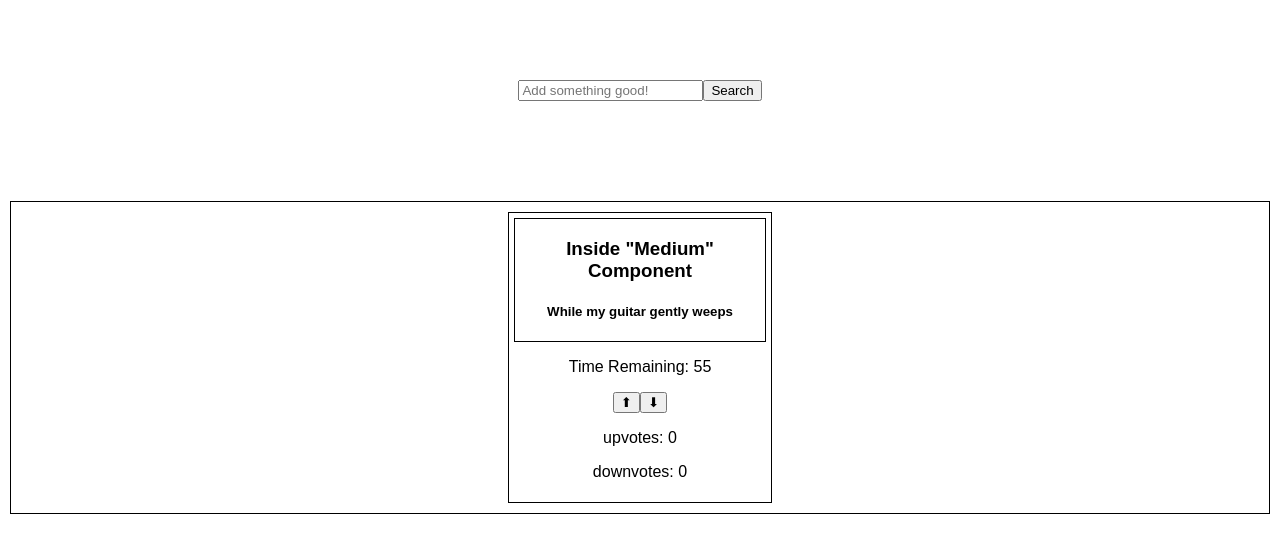
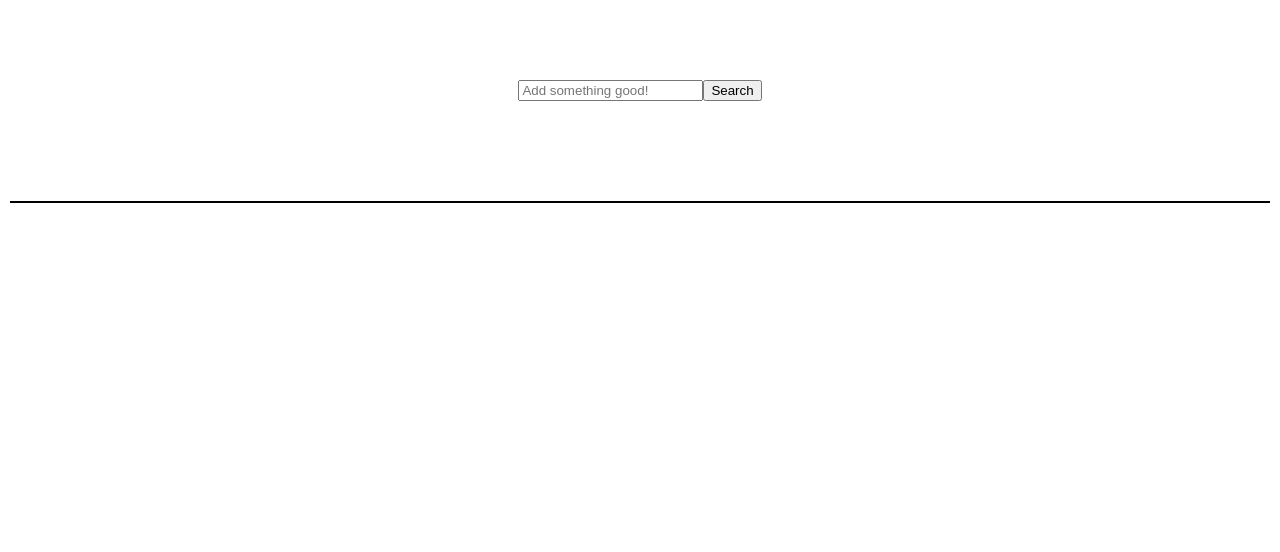
Before and after one commit to LaneMiller/ACGT, a React (Create React App) app: page / in a window 1280 px wide. Shown: the top 552 px of the page. Built offline with nearby package versions, Linux system fonts and the light colour scheme.

Commit message:
setting state with json

```diff
--- a/src/components/Queue.js
+++ b/src/components/Queue.js
@@ -15,10 +15,10 @@ class Queue extends Component {
   }
 
   render() {
-    const votingCards = this.renderVotingCards()
+    // const votingCards = this.renderVotingCards()
     return (
       <div style={{margin: '100px 10px', border: '1px solid black'}} >
-        {votingCards}
+        {/*votingCards*/}
       </div>
     )
   }
--- a/src/containers/Room.js
+++ b/src/containers/Room.js
@@ -3,7 +3,7 @@ import VotingRoom from './VotingRoom'
 
 class Room extends Component {
   state = {
-    votingQueue: ["While my guitar gently weeps"],
+    votingQueue: [],
     playlist: [],
     searchTerm: ""
   };
@@ -22,9 +22,9 @@ class Room extends Component {
       .then(res => res.json())
       .then(json =>
         this.setState({
-          votingQueue: [...this.state.votingQueue, this.state.searchTerm],
+          votingQueue: [...this.state.votingQueue, ...json],
           searchTerm: ""
-        }, () => console.log(json))
+        }, () => console.log(this.state.votingQueue))
       );
 
     console.log(this.state.searchTerm);
```
